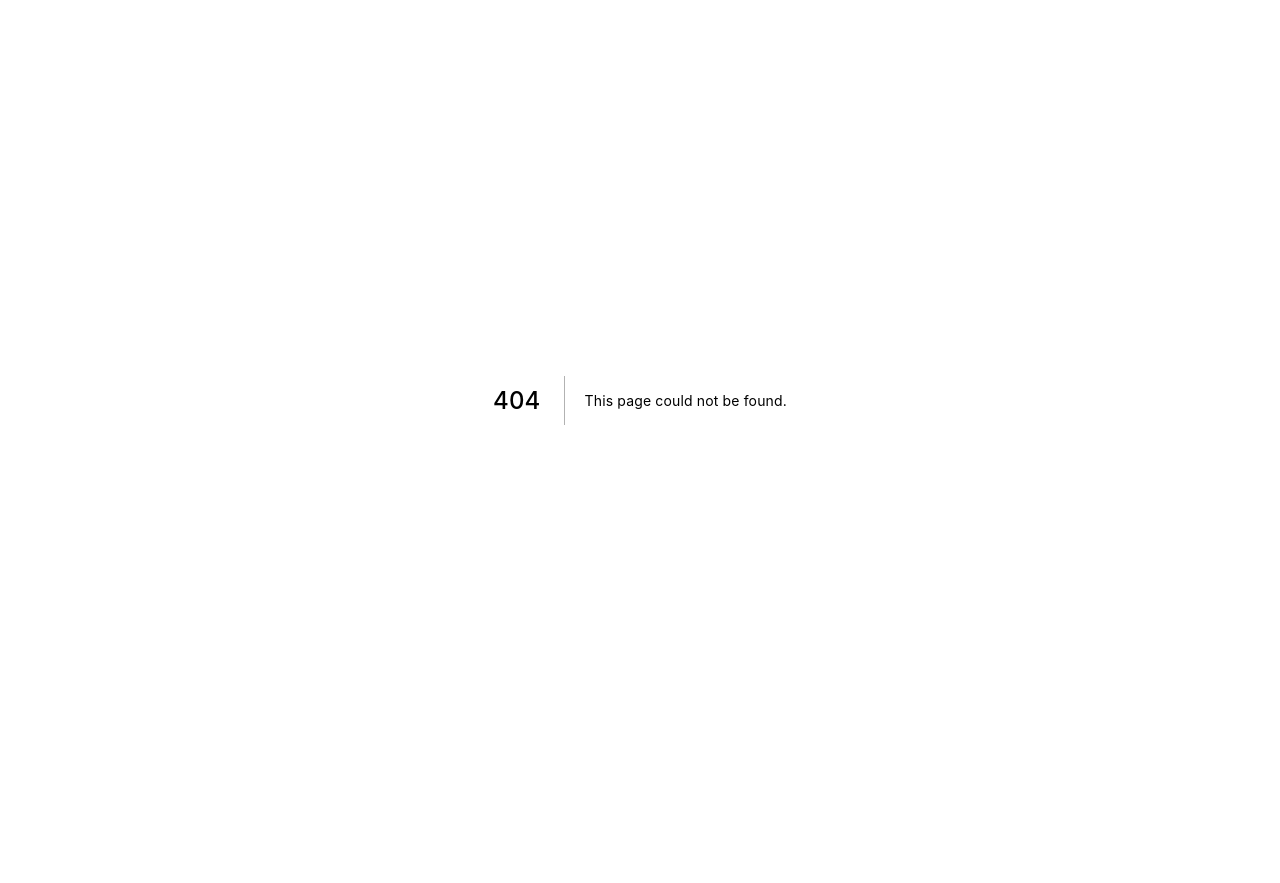
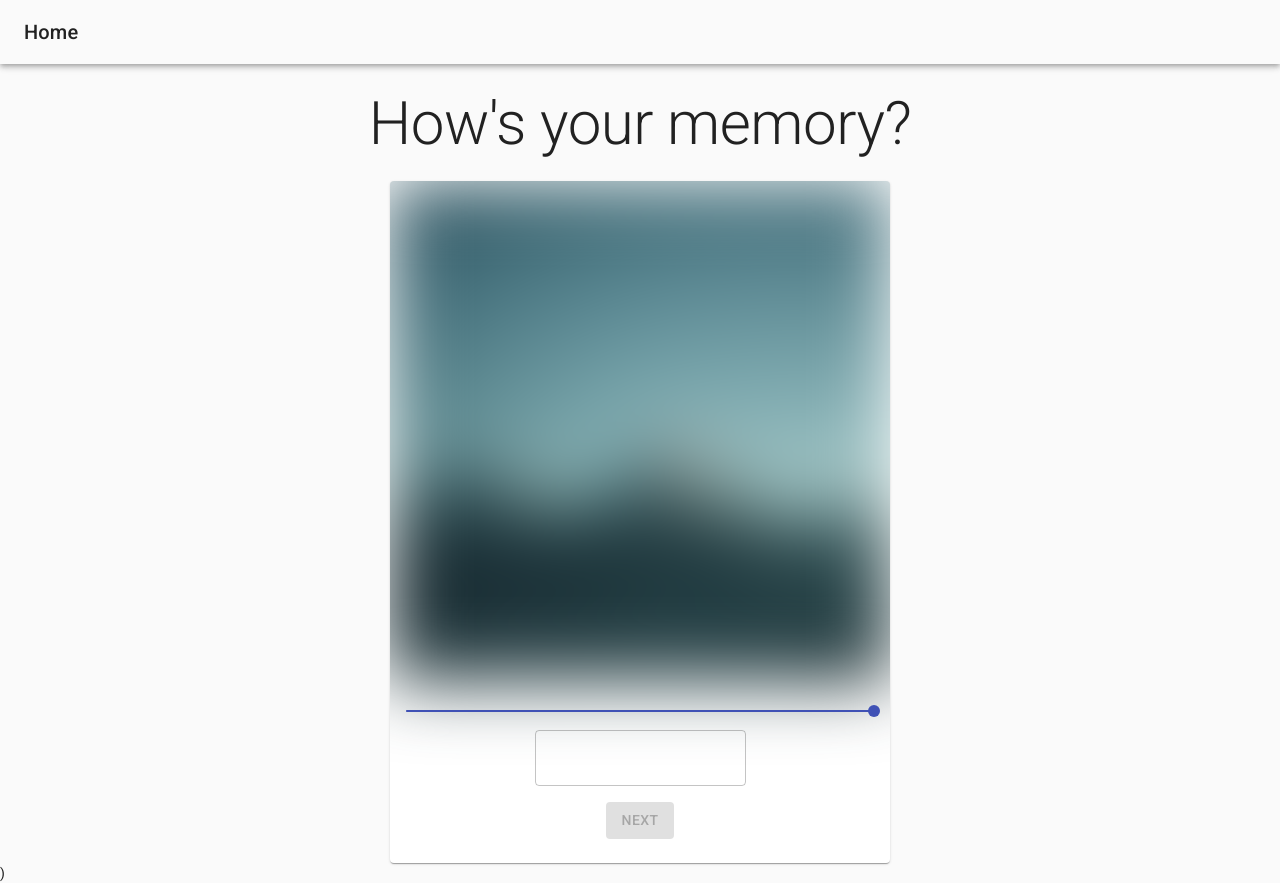
Before and after one commit to HiranmayaGundu/HappyBirthdaySuhas, a Next.js app: page /hows-your-memory in a window 1280 px wide. Before the commit this address had no page. Before the commit the page ends 800 px from the top, so only its background shows below. Built offline with nearby package versions, Linux system fonts and the light colour scheme.

Commit message:
Draft implementation of "How's Your Memory?" (#3)
* Add hows-your-memory implementation

* Use replace instead of replaceAll

```diff
--- /dev/null
+++ b/components/hows-your-memory-card.tsx
@@ -0,0 +1,115 @@
+import type { MouseEventHandler } from "react";
+import { useEffect, useState } from "react";
+import { makeStyles } from "@material-ui/core/styles";
+import Button from "@material-ui/core/Button";
+import Card from "@material-ui/core/Card";
+import CardContent from "@material-ui/core/CardContent";
+import CardMedia from "@material-ui/core/CardMedia";
+import Slider from "@material-ui/core/Slider";
+import TextField from "@material-ui/core/TextField";
+
+const useStyles = makeStyles((theme) => ({
+  root: {
+    maxWidth: 500,
+  },
+  media: {
+    height: 500,
+    width: 500,
+  },
+  alignCenter: {
+    textAlign: "center",
+  },
+  correctResponse: {
+    "@global": {
+      ".MuiOutlinedInput-root.Mui-error fieldset": {
+        borderColor: "green",
+      },
+    },
+  },
+  nextButton: {
+    margin: theme.spacing(0, 3, 3),
+  },
+}));
+
+type HowsYourMemoryCardProps = {
+  image: string;
+  correctResponse: string;
+  maxBlur?: number;
+  onClickNext: MouseEventHandler<HTMLButtonElement>;
+};
+
+export default function HowsYourMemoryCard({
+  image,
+  correctResponse,
+  maxBlur: _maxBlur,
+  onClickNext,
+}: HowsYourMemoryCardProps) {
+  const classes = useStyles();
+  const maxBlur = _maxBlur == null ? 35 : _maxBlur;
+
+  const [response, setResponse] = useState("");
+  const isResponseCorrect = isResponseValid(response, correctResponse);
+
+  const [_blur, setBlur] = useState(maxBlur);
+  const blur = isResponseCorrect ? 0 : _blur;
+
+  useEffect(() => {
+    // Reset the response text on props change.
+    setResponse("");
+    setBlur(maxBlur);
+  }, [image, correctResponse, maxBlur]);
+
+  return (
+    <>
+      <Card className={classes.root}>
+        <CardMedia
+          className={classes.media}
+          image={image}
+          style={{ filter: `blur(${blur}px)` }}
+        />
+        <CardContent className={classes.alignCenter}>
+          <Slider
+            value={blur}
+            min={0}
+            max={maxBlur}
+            onChange={(_, newValue) => setBlur(newValue as number)}
+            disabled={isResponseCorrect}
+          />
+          <form noValidate autoComplete="off">
+            <TextField
+              value={response}
+              variant="outlined"
+              error={isResponseCorrect}
+              disabled={isResponseCorrect}
+              className={classes.correctResponse}
+              onChange={(e) => setResponse(e.target.value)}
+            />
+          </form>
+        </CardContent>
+        <div className={classes.alignCenter}>
+          <Button
+            className={classes.nextButton}
+            variant="contained"
+            disabled={!isResponseCorrect}
+            color="primary"
+            onClick={onClickNext}
+          >
+            Next
+          </Button>
+        </div>
+      </Card>
+    </>
+  );
+}
+
+function isResponseValid(response: string, correctResponse: string) {
+  // Ignore case and non-alphabets in response
+  return cleanString(response) === cleanString(correctResponse);
+}
+
+function cleanString(str: string) {
+  return str
+    .trim()
+    .toLocaleLowerCase("en")
+    .replace(/[^a-z]/g, "");
+}
--- /dev/null
+++ b/pages/hows-your-memory.tsx
@@ -0,0 +1,67 @@
+import { useState } from "react";
+import AppBar from "../components/app-bar";
+import Grid from "@material-ui/core/Grid";
+import Typography from "@material-ui/core/Typography";
+import { makeStyles, createStyles, Theme } from "@material-ui/core/styles";
+import HowsYourMemoryCard from "../components/hows-your-memory-card";
+
+type GameConfigItemType = {
+  image: string;
+  correctResponse: string;
+};
+
+const useStyles = makeStyles((theme: Theme) =>
+  createStyles({
+    header: {
+      padding: theme.spacing(3, 0, 0),
+    },
+  })
+);
+
+const GameConfig: GameConfigItemType[] = [
+  {
+    image: "/images/mountains_placehoder.jpg",
+    correctResponse: "mountains",
+  },
+  {
+    image: "/images/mountains_placehoder.jpg",
+    correctResponse: "another mountain",
+  },
+];
+
+export default function HowsYourMemory() {
+  const styles = useStyles();
+
+  const [gameRound, setGameRound] = useState(0);
+  const isGameOver = gameRound >= GameConfig.length;
+
+  let content;
+  if (isGameOver) {
+    content = <Typography>Done</Typography>;
+  } else {
+    content = (
+      <HowsYourMemoryCard
+        {...GameConfig[gameRound]}
+        onClickNext={() => setGameRound(gameRound + 1)}
+      />
+    );
+  }
+
+  return (
+    <>
+      <AppBar />
+      <Typography
+        variant="h2"
+        align="center"
+        className={styles.header}
+        gutterBottom
+      >
+        How's your memory?
+      </Typography>
+      <Grid container spacing={4} justify="center">
+        <Grid item>{content}</Grid>
+      </Grid>
+      )
+    </>
+  );
+}
```
